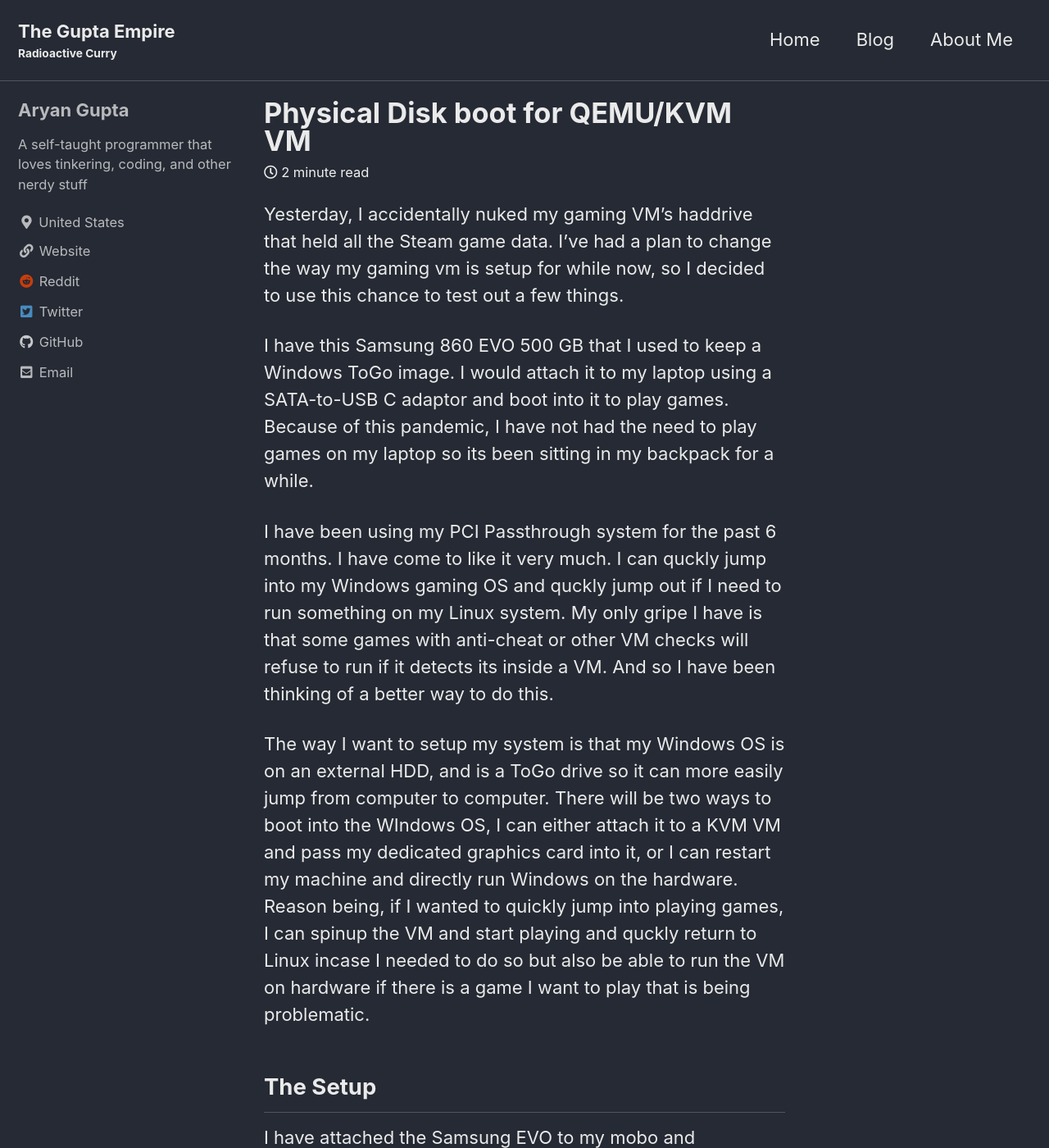
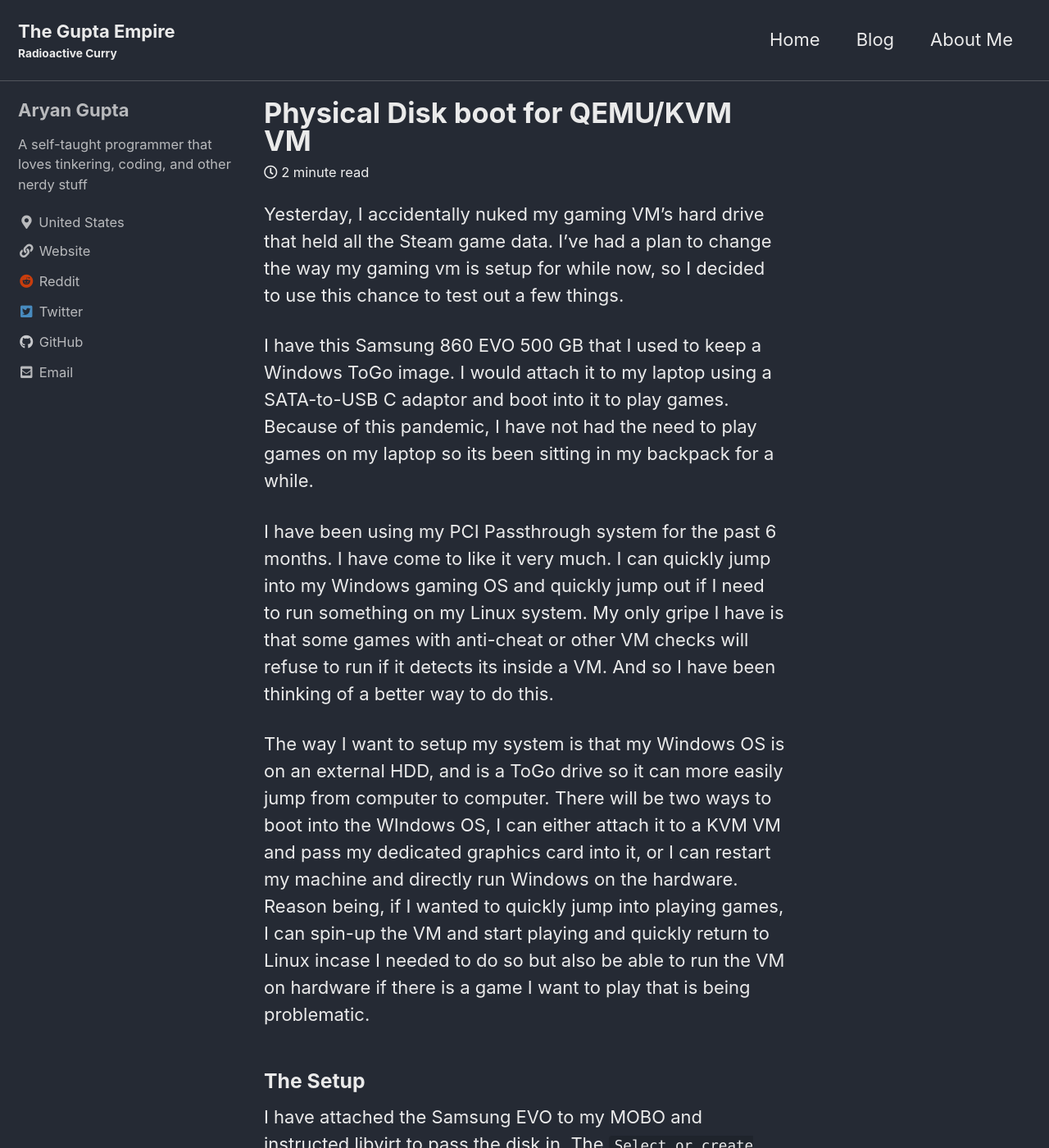
Before and after one commit to aryan-gupta/aryan-gupta.github.io, a Jekyll site: the page built from _posts/2020-10-31-physical-disk-vm-gaming.md, in a window 1280 px wide and 1400 px high. Shown: the whole window at 82% size. Built offline with Jekyll 4.4.1, drawn with Linux system fonts in a browser that asks for light colours; cached includes are drawn as plain includes; some of the changed text lies outside the part shown.

Commit message:
Fix spelling errors and broken image link

```diff
--- a/_posts/2020-10-31-physical-disk-vm-gaming.md
+++ b/_posts/2020-10-31-physical-disk-vm-gaming.md
@@ -5,24 +5,24 @@
   - gaming
 ---
 
-Yesterday, I accidentally nuked my gaming VM's haddrive that held all the Steam game data. I've had a plan to change the way my gaming vm is setup for while now, so I decided to use this chance to test out a few things.
+Yesterday, I accidentally nuked my gaming VM's hard drive that held all the Steam game data. I've had a plan to change the way my gaming vm is setup for while now, so I decided to use this chance to test out a few things.
 
 I have this Samsung 860 EVO 500 GB that I used to keep a Windows ToGo image. I would attach it to my laptop using a SATA-to-USB C adaptor and boot into it to play games. Because of this pandemic, I have not had the need to play games on my laptop so its been sitting in my backpack for a while.
 
-I have been using my PCI Passthrough system for the past 6 months. I have come to like it very much. I can quckly jump into my Windows gaming OS and quckly jump out if I need to run something on my Linux system. My only gripe I have is that some games with anti-cheat or other VM checks will refuse to run if it detects its inside a VM. And so I have been thinking of a better way to do this.
+I have been using my PCI Passthrough system for the past 6 months. I have come to like it very much. I can quickly jump into my Windows gaming OS and quickly jump out if I need to run something on my Linux system. My only gripe I have is that some games with anti-cheat or other VM checks will refuse to run if it detects its inside a VM. And so I have been thinking of a better way to do this.
 
-The way I want to setup my system is that my Windows OS is on an external HDD, and is a ToGo drive so it can more easily jump from computer to computer. There will be two ways to boot into the WIndows OS, I can either attach it to a KVM VM and pass my dedicated graphics card into it, or I can restart my machine and directly run Windows on the hardware. Reason being, if I wanted to quickly jump into playing games, I can spinup the VM and start playing and quckly return to Linux incase I needed to do so but also be able to run the VM on hardware if there is a game I want to play that is being problematic.
+The way I want to setup my system is that my Windows OS is on an external HDD, and is a ToGo drive so it can more easily jump from computer to computer. There will be two ways to boot into the WIndows OS, I can either attach it to a KVM VM and pass my dedicated graphics card into it, or I can restart my machine and directly run Windows on the hardware. Reason being, if I wanted to quickly jump into playing games, I can spin-up the VM and start playing and quickly return to Linux incase I needed to do so but also be able to run the VM on hardware if there is a game I want to play that is being problematic.
 
 
-## The Setup
-I have attached the Samsung EVO to my mobo and instructed libvirt to pass the disk in. The `Select or create custom storage option` is `/dev/disk/by-id/ata-Samsung_SSD_860_EVO_500GB_<S/N>`. I have ommited the serial number and replaced it with `<S/N>`
+### The Setup
+I have attached the Samsung EVO to my MOBO and instructed libvirt to pass the disk in. The `Select or create custom storage option` is `/dev/disk/by-id/ata-Samsung_SSD_860_EVO_500GB_<S/N>`. I have omitted the serial number and replaced it with `<S/N>`
 
-![libvirt-adding-physical-disk](/assests/img/libvirt-adding-physical-disk.png)
+![libvirt-adding-physical-disk](/assets/img/libvirt-adding-physical-disk.png)
 
 I also changed the boot order to boot into the newly attached disk.
 
 After rebooting the VM, everything worked as expected. Since the OS image had never been booted as a KVM VM, I needed to download and install the kvm drivers from [here](https://docs.fedoraproject.org/en-US/quick-docs/creating-windows-virtual-machines-using-virtio-drivers/index.html#virtio-win-direct-downloads)
 
 
-## Afterwards
+### Afterwards
 Hopefully, when I have my new system built next year, I can replicate something like this with a macropad that automatically reboots my machine into Windows or starts up the gaming vm. More testing will be need to be done to see which is more user friendly.
```
